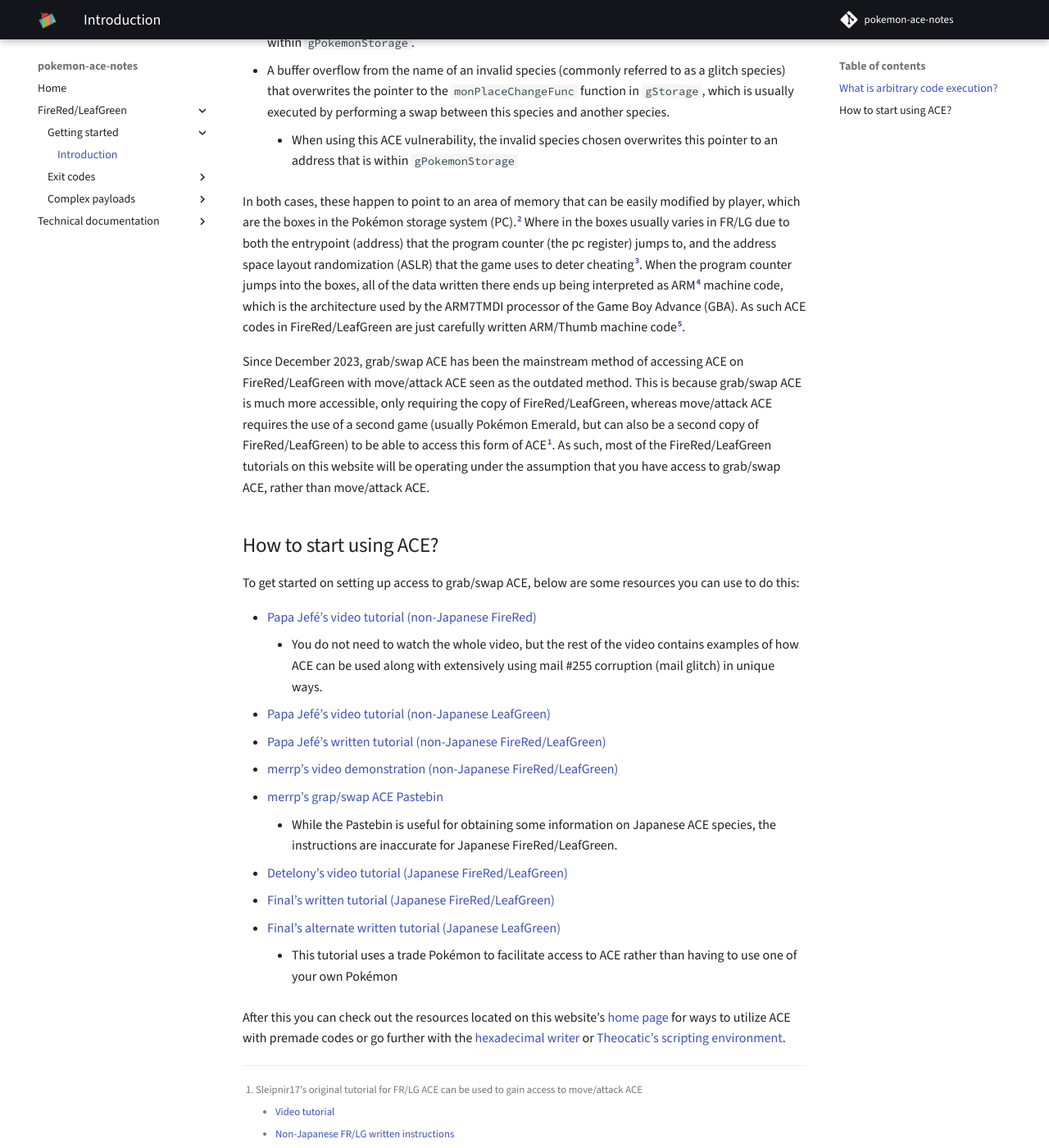
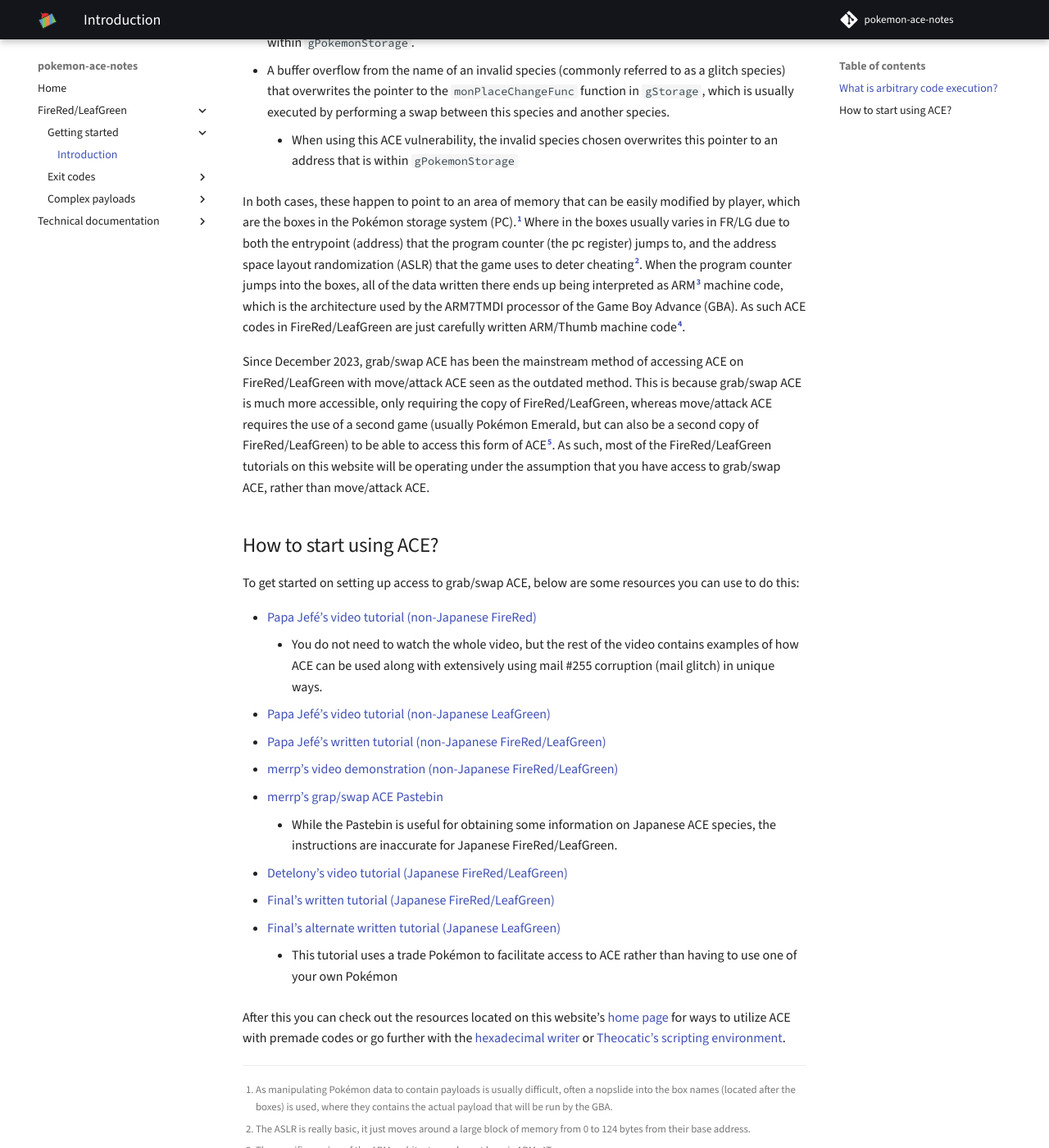
Before and after one commit to pomeg-letterbombers/pokemon-ace-notes, an MkDocs documentation site: the page built from docs/frlg/getting-started/introduction.md, in a window 1280 px wide and 1400 px high, scrolled down 756 px. Shown: the whole window at 82% size. Built offline with MkDocs 1.6.1 and Material for MkDocs 9.7.7, drawn with Linux system fonts in a browser that asks for light colours; comment, search, counter and statistics services are not loaded; some of the changed text lies outside the part shown.

Commit message:
Renumbered footnotes, and reworded footnote 5

```diff
--- a/docs/frlg/getting-started/introduction.md
+++ b/docs/frlg/getting-started/introduction.md
@@ -19,27 +19,27 @@
 - A buffer overflow from the name of an invalid species (commonly referred to as a glitch species) that overwrites the pointer to the `monPlaceChangeFunc` function in `gStorage`, which is usually executed by performing a swap between this species and another species.
     - When using this ACE vulnerability, the invalid species chosen overwrites this pointer to an address that is within `gPokemonStorage`
 
-In both cases, these happen to point to an area of memory that can be easily modified by player, which are the boxes in the Pokémon storage system (PC).[^2]
-Where in the boxes usually varies in FR/LG due to both the entrypoint (address) that the program counter (the pc register) jumps to, and the address space layout randomization (ASLR) that the game uses to deter cheating[^3].
-When the program counter jumps into the boxes, all of the data written there ends up being interpreted as ARM[^4] machine code, which is the architecture used by the ARM7TMDI processor of the Game Boy Advance (GBA).
-As such ACE codes in FireRed/LeafGreen are just carefully written ARM/Thumb machine code[^5].
+In both cases, these happen to point to an area of memory that can be easily modified by player, which are the boxes in the Pokémon storage system (PC).[^1]
+Where in the boxes usually varies in FR/LG due to both the entrypoint (address) that the program counter (the pc register) jumps to, and the address space layout randomization (ASLR) that the game uses to deter cheating[^2].
+When the program counter jumps into the boxes, all of the data written there ends up being interpreted as ARM[^3] machine code, which is the architecture used by the ARM7TMDI processor of the Game Boy Advance (GBA).
+As such ACE codes in FireRed/LeafGreen are just carefully written ARM/Thumb machine code[^4].
 
 Since December 2023, grab/swap ACE has been the mainstream method of accessing ACE on FireRed/LeafGreen with move/attack ACE seen as the outdated method.
-This is because grab/swap ACE is much more accessible, only requiring the copy of FireRed/LeafGreen, whereas move/attack ACE requires the use of a second game (usually Pokémon Emerald, but can also be a second copy of FireRed/LeafGreen) to be able to access this form of ACE[^1].
+This is because grab/swap ACE is much more accessible, only requiring the copy of FireRed/LeafGreen, whereas move/attack ACE requires the use of a second game (usually Pokémon Emerald, but can also be a second copy of FireRed/LeafGreen) to be able to access this form of ACE[^5].
 As such, most of the FireRed/LeafGreen tutorials on this website will be operating under the assumption that you have access to grab/swap ACE, rather than move/attack ACE.
 
-[^1]:
-    Sleipnir17’s original tutorial for FR/LG ACE can be used to gain access to move/attack ACE
+[^1]: As manipulating Pokémon data to contain payloads is usually difficult, often a nopslide into the box names (located after the boxes) is used, where they contains the actual payload that will be run by the GBA.
+[^2]: The ASLR is really basic, it just moves around a large block of memory from 0 to 124 bytes from their base address.
+[^3]: The specific version of the ARM architecture relevant here is ARMv4T.
+[^4]:
+    On non-Japanese versions of FR/LG, due to character set limitations, Thumb is very difficult to use.
+    As such you will almost always see codes being written in ARM rather than Thumb in these versions of FR/LG.
+[^5]:
+    If you want to use move/attack ACE, Sleipnir17’s tutorials are the main resources for learning how to access and use this method:
 
     - [Video tutorial](https://www.youtube.com/watch?v=kwOIOzczs8w)
-    - [Non-Japanese FR/LG written instructions](https://pastebin.com/UFspsi9N)
-    - [Japanese FR/LG written instructions](https://pastebin.com/BpGZgxnm)
-[^2]: As manipulating Pokémon data to contain payloads is usually difficult, often a nopslide into the box names (located after the boxes) is used, where they contains the actual payload that will be run by the GBA.
-[^3]: The ASLR is really basic, it just moves around a large block of memory from 0 to 124 bytes from their base address.
-[^4]: The specific version of the ARM architecture relevant here is ARMv4T.
-[^5]:
-    On non-Japanese versions of FR/LG, due to character set limitations, Thumb is very difficult to use.
-    As such you will almost always see codes being written in ARM rather than Thumb in these versions of FR/LG.
+    - [Non-Japanese FireRed/LeafGreen written instructions](https://pastebin.com/UFspsi9N)
+    - [Japanese FireRed/LeafGreen written instructions](https://pastebin.com/BpGZgxnm)
 
 ## How to start using ACE?
 
```
